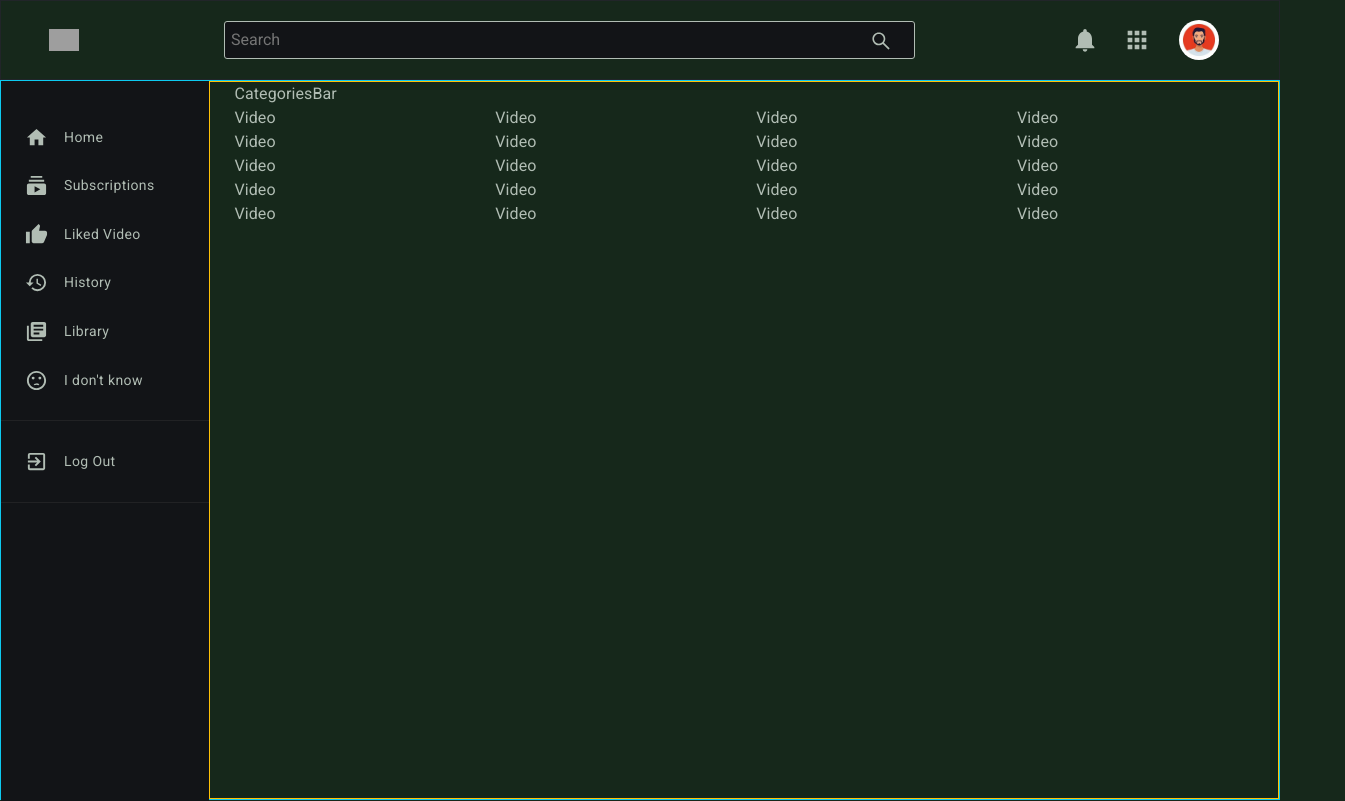
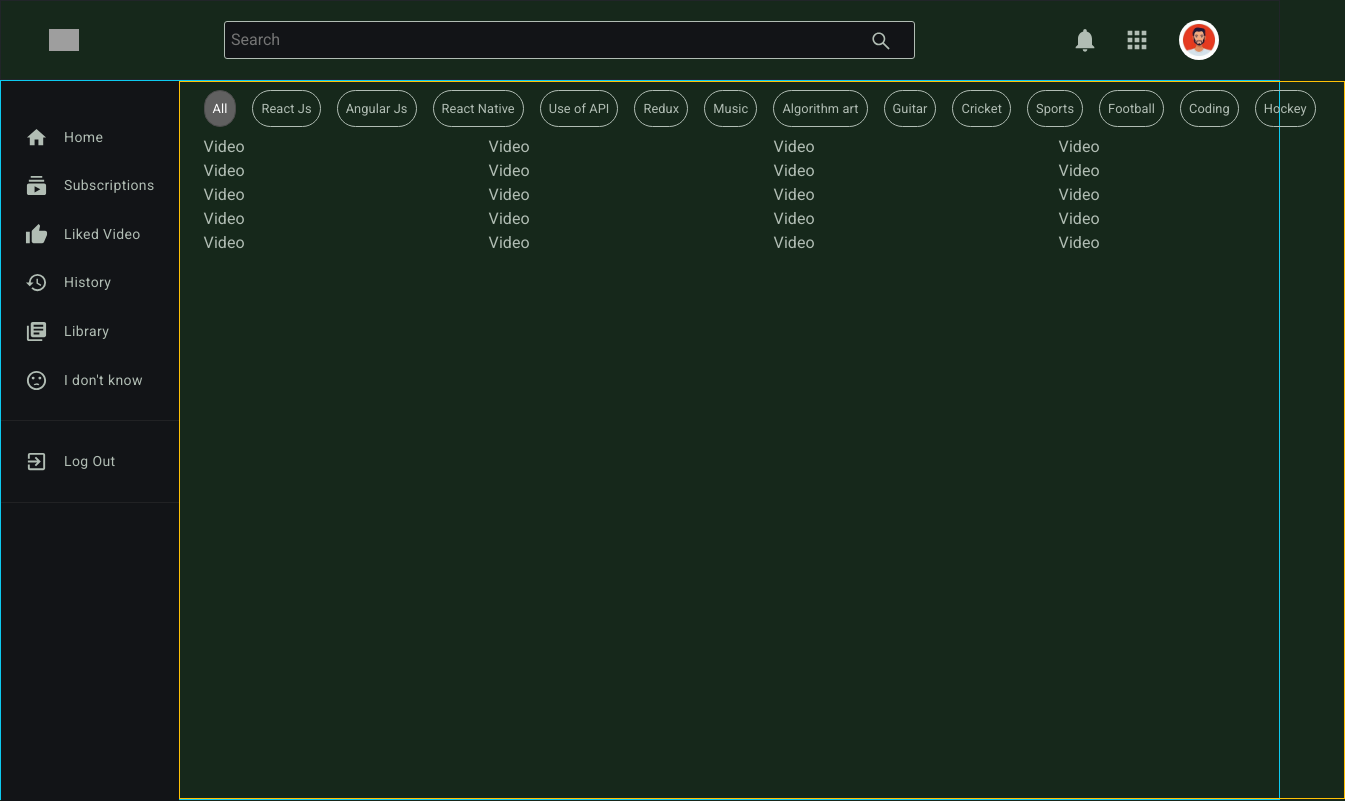
Before and after one commit to SAIKUMAR124/yt-clone, a React (Create React App) app: page / in a window 1280 px wide. Shown: the whole page, 1345 px wide, since content can reach past the window. Built offline with nearby package versions, Linux system fonts and the light colour scheme; grey boxes are pictures that could not be loaded.

Commit message:
Added CateegoriesBar functionality

```diff
--- a/src/components/catogeriesBar/CategoriesBar.js
+++ b/src/components/catogeriesBar/CategoriesBar.js
@@ -1,8 +1,42 @@
-import React from "react";
+import React, { useState } from "react";
 import "./_categoriesBar.scss";
 
+const keywords = [
+  "All",
+  "React Js",
+  "Angular Js",
+  "React Native",
+  "Use of API",
+  "Redux",
+  "Music",
+  "Algorithm art",
+  "Guitar",
+  "Cricket",
+  "Sports",
+  "Football",
+  "Coding",
+  "Hockey",
+  "Power Star Pawan Kalyan",
+];
+
 const CategoriesBar = () => {
-  return <div>CategoriesBar</div>;
+  const [activeElement, setActiveElement] = useState("All");
+
+  const handleClick = (value) => {
+    setActiveElement(value);
+  };
+
+  return (
+    <div className="categoriesBar">
+      {keywords.map((value, index) => (
+        <span key={index} onClick={() => handleClick(value)}
+          className={activeElement === value? 'active': ''}
+        >
+          {value}
+        </span>
+      ))}
+    </div>
+  );
 };
 
 export default CategoriesBar;
--- a/src/components/catogeriesBar/_categoriesBar.scss
+++ b/src/components/catogeriesBar/_categoriesBar.scss
@@ -0,0 +1,35 @@
+@import "../../_base.scss";
+
+.categoriesBar {
+  padding: 0.5rem 0;
+  font-size: 0.8rem;
+
+  display: flex;
+  overflow: hidden;
+  overflow-x: scroll;
+
+
+  &::-webkit-scrollbar {
+    width: 0px;
+  }
+  scrollbar-width: none;
+
+  span {
+    margin-right: 1rem;
+    padding: 0.5rem;
+
+    white-space: nowrap;
+    border: 1.5px solid $text-color;
+    border-radius: 999px;
+
+    &:hover{
+        background-color: #374a59;
+    }
+
+    &.active{
+        color: #fff;
+        background-color: #606060;
+        border-color: $border-color;
+    }
+  }
+}
```
